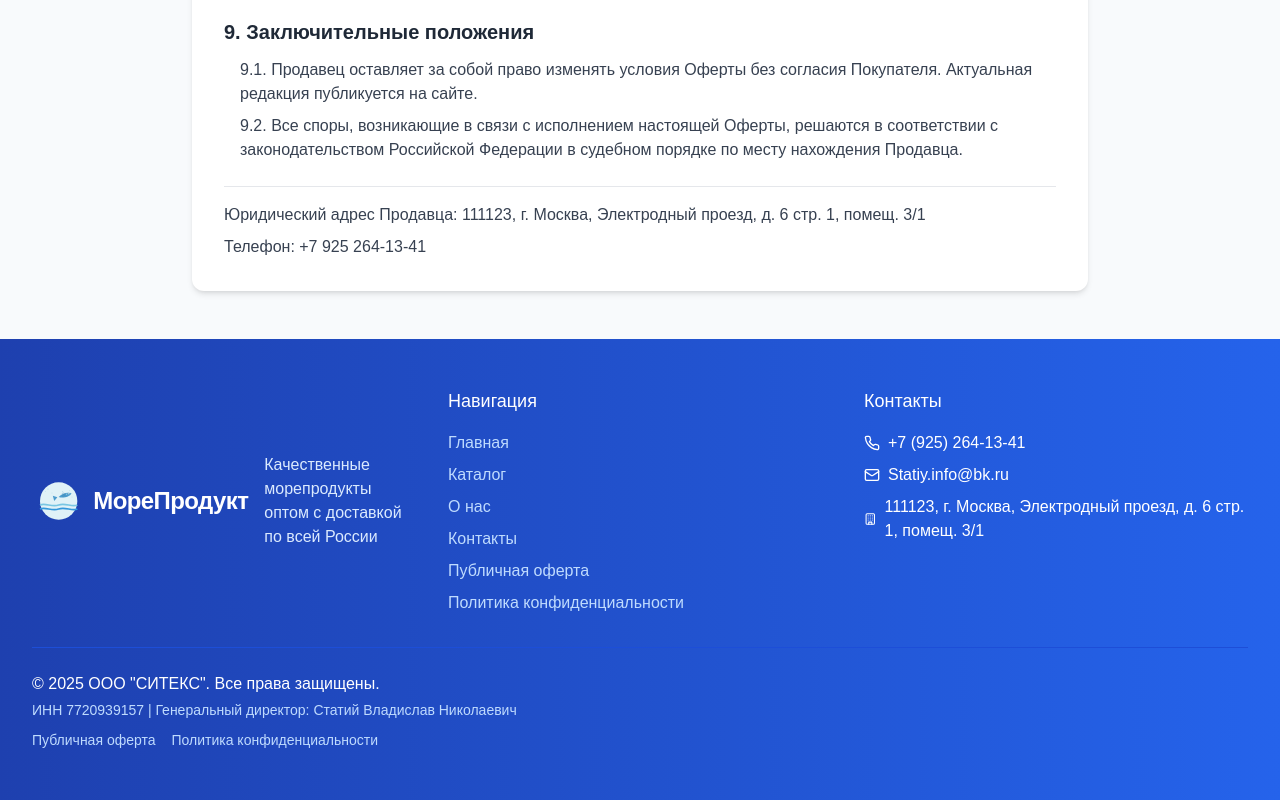
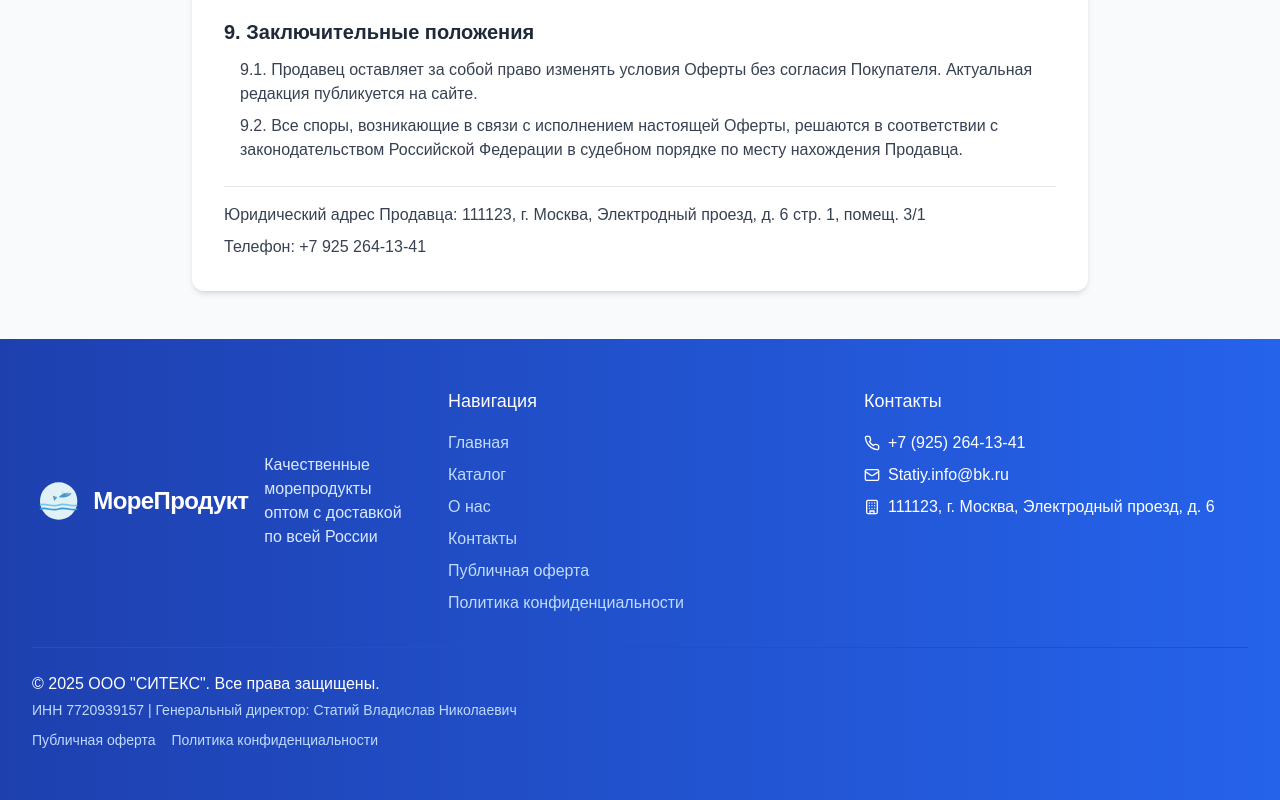
Before and after one commit to osya222/stellar-web-design-kit, a React (Vite) app: page /public-offer in a window 1280 px wide. Shown: the part 2111-2911 px from the top of the page. Built offline with nearby package versions, Linux system fonts and the light colour scheme.

Commit message:
Remove address details
Remove address details from the site.

```diff
--- a/src/components/home/Contacts.tsx
+++ b/src/components/home/Contacts.tsx
@@ -1,4 +1,3 @@
-
 import { Phone, Mail, MapPin, Building } from "lucide-react";
 
 const Contacts = () => {
@@ -28,7 +27,7 @@ const Contacts = () => {
                 <MapPin className="w-5 h-5 text-blue-600 mr-3 mt-1" />
                 <div>
                   <p className="font-medium">Адрес:</p>
-                  <p className="text-lg">111123, г. Москва, Электродный проезд, д. 6 стр. 1, помещ. 3/1</p>
+                  <p className="text-lg">111123, г. Москва, Электродный проезд, д. 6</p>
                 </div>
               </div>
               <div className="flex items-start">
@@ -36,8 +35,6 @@ const Contacts = () => {
                 <div>
                   <p className="font-medium">Юридическая информация:</p>
                   <p className="text-lg">ООО "СИТЕКС"</p>
-                  <p className="text-sm text-gray-600">ИНН 7720939157</p>
-                  <p className="text-sm text-gray-600">Генеральный директор: Статий Владислав Николаевич</p>
                 </div>
               </div>
             </div>
--- a/src/components/layout/Footer.tsx
+++ b/src/components/layout/Footer.tsx
@@ -1,4 +1,3 @@
-
 import { useLocation, useNavigate } from "react-router-dom";
 import Logo from "@/components/layout/Logo";
 import { Phone, Mail, Building } from "lucide-react";
@@ -103,7 +102,7 @@ const Footer = () => {
             </p>
             <p className="flex items-center">
               <Building className="w-4 h-4 mr-2" />
-              111123, г. Москва, Электродный проезд, д. 6 стр. 1, помещ. 3/1
+              111123, г. Москва, Электродный проезд, д. 6
             </p>
           </div>
         </div>
--- a/src/components/legal/PrivacyPolicyContent.tsx
+++ b/src/components/legal/PrivacyPolicyContent.tsx
@@ -1,4 +1,3 @@
-
 import React from "react";
 import { Shield, Lock, User, Globe } from "lucide-react";
 
@@ -134,7 +133,7 @@ const PrivacyPolicyContent = () => {
         <ul className="mt-2 text-gray-700">
           <li>Телефон: +7 925 264-13-41</li>
           <li>Email: Statiy.info@bk.ru</li>
-          <li>Адрес: 111123, г. Москва, Электродный проезд, д. 6 стр. 1, помещ. 3/1</li>
+          <li>Адрес: 111123, г. Москва, Электродный проезд, д. 6</li>
         </ul>
       </div>
     </>
--- a/src/pages/PrivacyPolicy.tsx
+++ b/src/pages/PrivacyPolicy.tsx
@@ -1,4 +1,3 @@
-
 import React from "react";
 import Header from "@/components/layout/Header";
 import Footer from "@/components/layout/Footer";
@@ -141,7 +140,7 @@ const PrivacyPolicy = () => {
               <ul className="mt-2 text-gray-700">
                 <li>Телефон: +7 925 264-13-41</li>
                 <li>Email: Statiy.info@bk.ru</li>
-                <li>Адрес: 111123, г. Москва, Электродный проезд, д. 6 стр. 1, помещ. 3/1</li>
+                <li>Адрес: 111123, г. Москва, Электродный проезд, д. 6</li>
               </ul>
             </div>
           </div>
```
